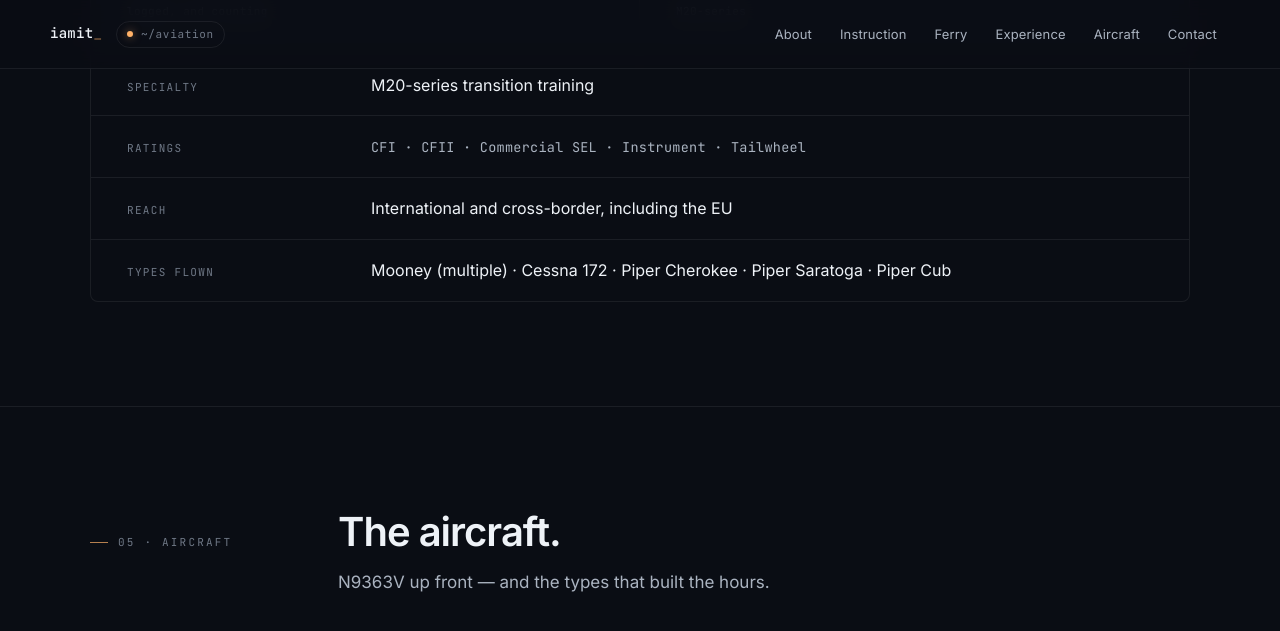
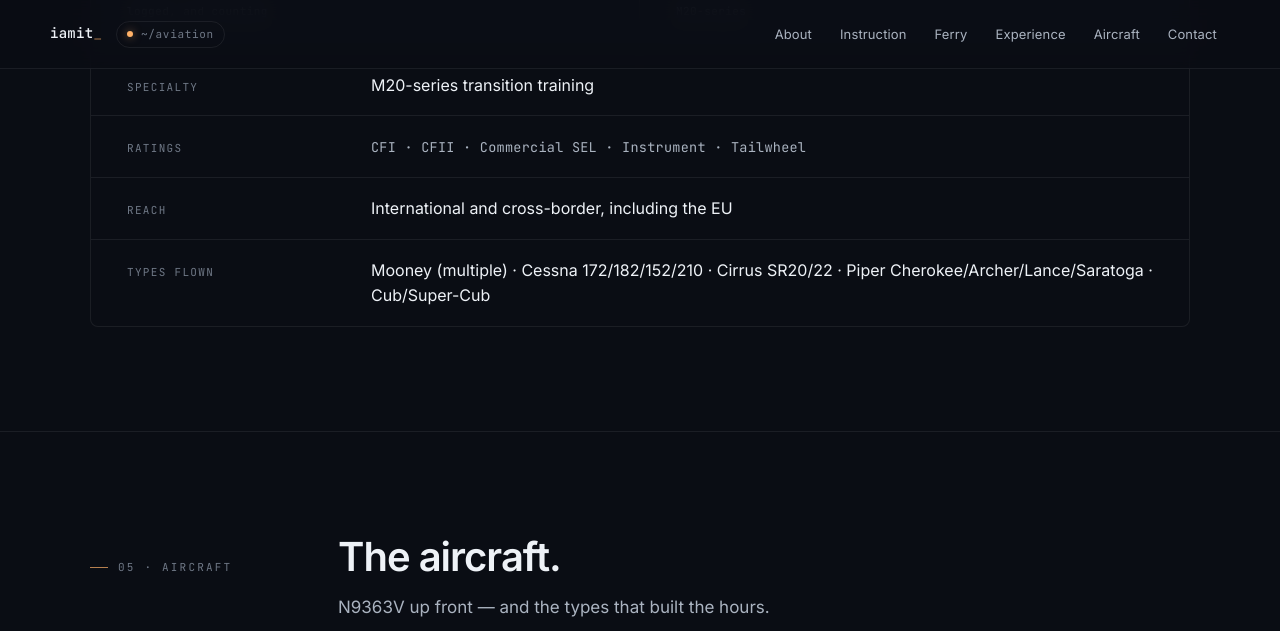
Before and after one commit to iiamit/iamit.org, a Jekyll site: the page built from aviation/index.html, in a window 1280 px wide and 1400 px high, scrolled down 4139 px, cut to the strip 0-631 px from the top of the window. Built offline with Jekyll 4.4.1, drawn with Linux system fonts in a browser that asks for light colours; some of the changed text lies outside the part shown.

Commit message:
Revise aircraft types and Mooney Ovation description
Updated the types of aircraft flown and modified the description of the Mooney Ovation.

```diff
--- a/aviation/index.html
+++ b/aviation/index.html
@@ -256,7 +256,7 @@
       <div class="row"><span class="k">Specialty</span><span class="v">M20-series transition training</span></div>
       <div class="row"><span class="k">Ratings</span><span class="v"><span class="mono">CFI · CFII · Commercial SEL · Instrument · Tailwheel</span></span></div>
       <div class="row"><span class="k">Reach</span><span class="v">International and cross-border, including the EU</span></div>
-      <div class="row"><span class="k">Types flown</span><span class="v">Mooney (multiple) · Cessna 172 · Piper Cherokee · Piper Saratoga · Piper Cub</span></div>
+      <div class="row"><span class="k">Types flown</span><span class="v">Mooney (multiple) · Cessna 172/182/152/210 · Cirrus SR20/22 · Piper Cherokee/Archer/Lance/Saratoga · Cub/Super-Cub</span></div>
     </div>
   </div>
 </section>
@@ -284,7 +284,7 @@
     <div class="ac-grid">
       <div class="ac-card">
         <img src="{{ '/assets/images/aviation/n312d-ovation.webp' | relative_url }}" alt="A Mooney Ovation (N312D) on the ramp" style="object-position:center 60%" />
-        <div class="cap"><div class="name">Mooney Ovation</div><p>A long-body M20 — more airplane, same precise DNA.</p></div>
+        <div class="cap"><div class="name">Mooney Ovation</div><p>A long-body M20 Ovation3 — more airplane, same precise DNA.</p></div>
       </div>
       <div class="ac-card">
         <img src="{{ '/assets/images/aviation/dropped-ac-172.webp' | relative_url }}" alt="A Cessna 172 on a mountain ramp under a rainbow" style="object-position:center 58%" />
```
